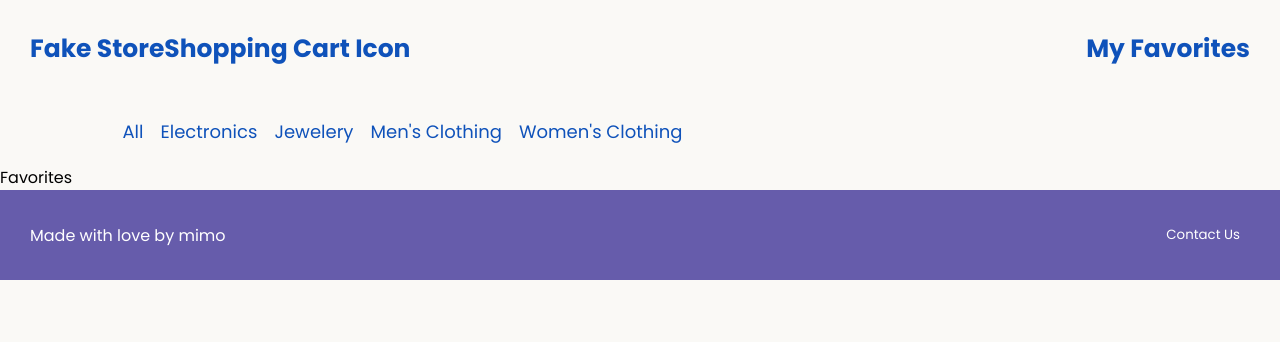
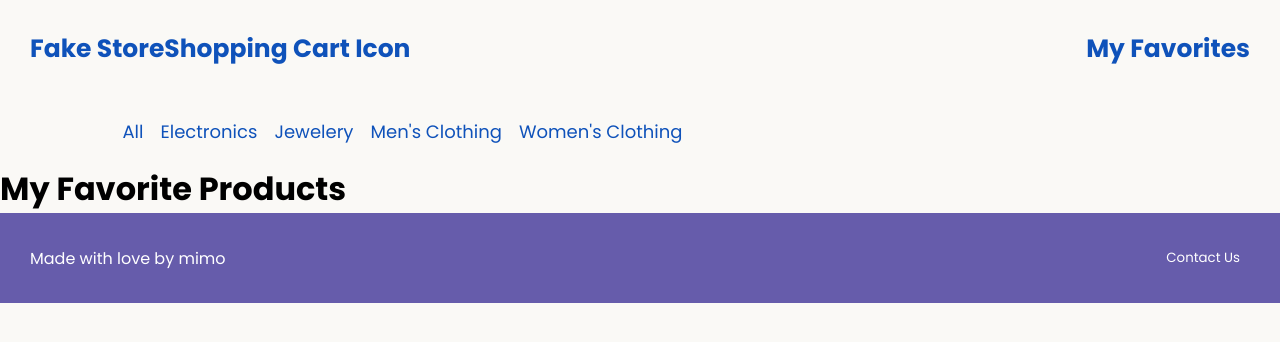
Before and after one commit to Amsav23/Fake-Store, a React (Vite) app: page /favorites in a window 1280 px wide. Shown: the top 342 px of the page. Built offline with nearby package versions, Linux system fonts and the light colour scheme.

Commit message:
Favorites.jsx
Got favorites to work when you "heart" a product card

```diff
--- a/src/components/ProductCard/ProductCard.jsx
+++ b/src/components/ProductCard/ProductCard.jsx
@@ -1,4 +1,4 @@
-import React from 'react'
+import React, {useContext} from 'react'
 import './ProductCard.css'
 import {Link} from 'react-router-dom'
 import {FaHeart, FaRegHeart} from 'react-icons/fa'
@@ -7,7 +7,7 @@ import { FavoritesContext } from '../../contexts/FavoritesContext'
 function ProductCard({product}) {
   //get the global state
   //NOTE {} NOT []
-  //const {addProduct} = useContext(FavoritesContext)
+  const {addProduct} = useContext(FavoritesContext)
 
 
   //start with a variable to test UI
@@ -24,7 +24,7 @@ function ProductCard({product}) {
           isFavorite?
           <FaHeart className='heart-icon' />
           :
-          <FaRegHeart onClick={() => addProduct(product)} className='heart-icon' />
+          <FaRegHeart onClick={()=>addProduct(product)} className='heart-icon' />
         }
     </div>
   )
--- a/src/contexts/FavoritesContext.jsx
+++ b/src/contexts/FavoritesContext.jsx
@@ -21,7 +21,7 @@ export default function FavoritesContextProvider(props){
     }, []
     )
 
-
+/*
     //this one is for saving to localStorage
     useEffect(
         ()=>{
@@ -30,7 +30,7 @@ export default function FavoritesContextProvider(props){
             localStorage.setItem('favoritesList', JSON.stringify(favorites))
 
         }, [favorites] //runs anytime darkMode changes
-    )
+    )*/
 
 
     //this function will add a product to the list
@@ -44,7 +44,7 @@ export default function FavoritesContextProvider(props){
 
     }
 
-    const removeProduct = (prodId) =>{
+    /*const removeProduct = (prodId) =>{
         console.log('remove', prodId)
         //use filter to KEEP all that are not prodId
         let newFavorites = favorites.filter(item => item.id != prodId)
@@ -52,10 +52,10 @@ export default function FavoritesContextProvider(props){
         //update state
         setFavorites(newFavorites)
 
-    }
+    }*/
 
     return(
-        <FavoritesContext.Provider value={{favorites, addProduct, removeProduct}}>
+        <FavoritesContext.Provider value={{favorites, addProduct}}>
             {props.children}
         </FavoritesContext.Provider>
     )
--- a/src/pages/Favorites/Favorites.jsx
+++ b/src/pages/Favorites/Favorites.jsx
@@ -1,9 +1,23 @@
-import React from 'react'
+import React, {useContext} from 'react'
 import './Favorites.css'
+import {FavoritesContext} from '../../contexts/FavoritesContext'
+import ProductCard from './../../components/ProductCard/ProductCard';
 
 function Favorites() {
+  //get the global state
+  //NOTE {} NOT []
+  const {favorites} = useContext(FavoritesContext)
+
+
   return (
-    <div>Favorites</div>
+    <div className="favorites-container">
+      <h1>My Favorite Products</h1>
+      <div className="favorite-products">
+        {
+          favorites.map(item => <ProductCard key={item.id} product={item}/>)
+        }
+      </div>
+    </div>
   )
 }
 
```
